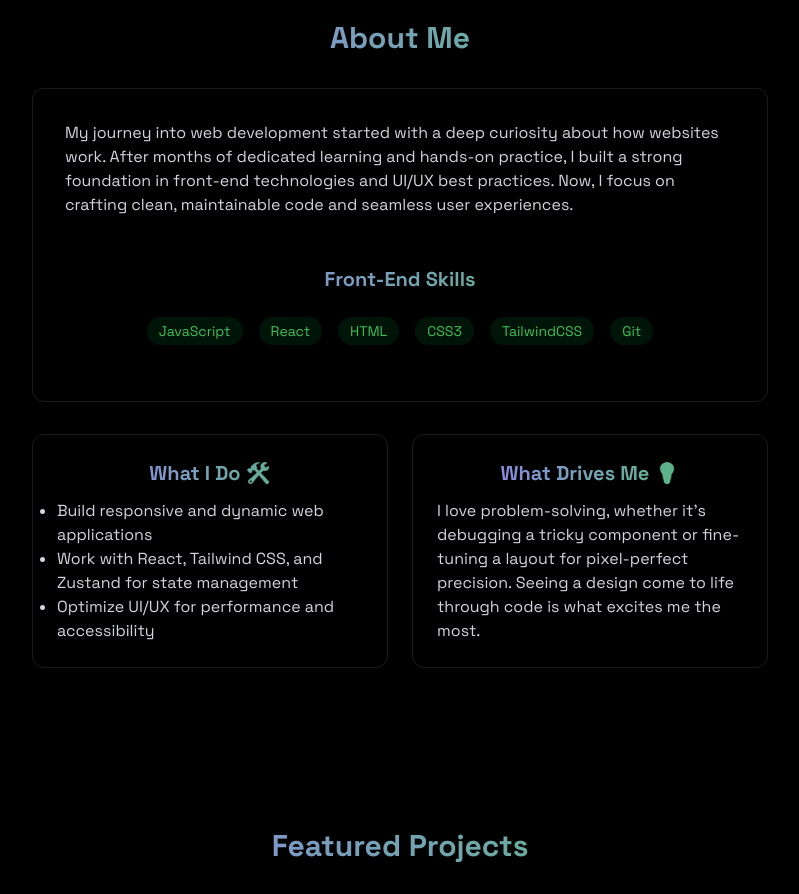
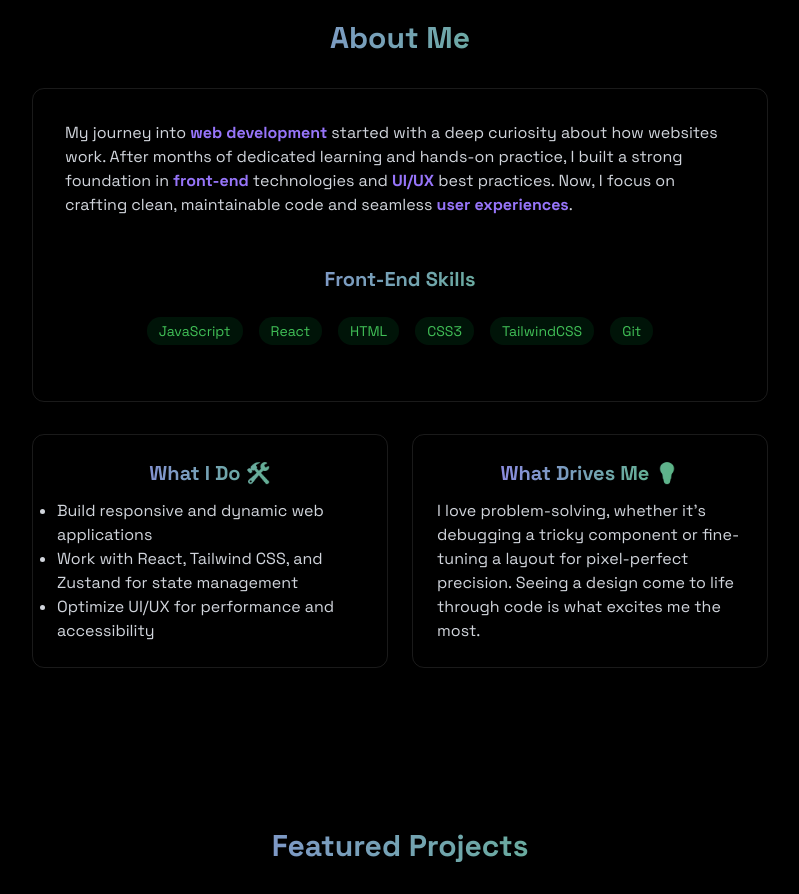
Before and after one commit to Joshuakibwage/official-portfolio, a React (Vite) app: page / in a window 1280 px wide. Shown: the part 860-1754 px from the top of the page, without its empty margins (240-1039 px from the left). Built offline with nearby package versions, Linux system fonts and the light colour scheme.

Commit message:
Modify about me page

```diff
--- a/src/components/sections/About.jsx
+++ b/src/components/sections/About.jsx
@@ -26,10 +26,11 @@ const About = () => {
                 transition-all hover:border-[#9775fa] hover:shadow-[0_0_15px_#9775fa] text-center"
                 >
                     <p className="text-gray-300 mb-6 text-left">
-                        My journey into web development started with a deep curiosity about how websites
+                        My journey into <strong className="text-[#9775fa]">web development </strong>started with a deep curiosity about how websites
                         work. After months of dedicated learning and hands-on practice, I built a strong
-                         foundation in front-end technologies and UI/UX best practices. Now, I focus on
-                         crafting clean, maintainable code and seamless user experiences.
+                        foundation in <strong className="text-[#9775fa]">front-end</strong> technologies
+                        and <strong className="text-[#9775fa]">UI/UX</strong> best practices. Now, I focus on
+                         crafting clean, maintainable code and seamless <strong className="text-[#9775fa]">user experiences</strong>.
                     </p>
 
                     <div className="">
```
